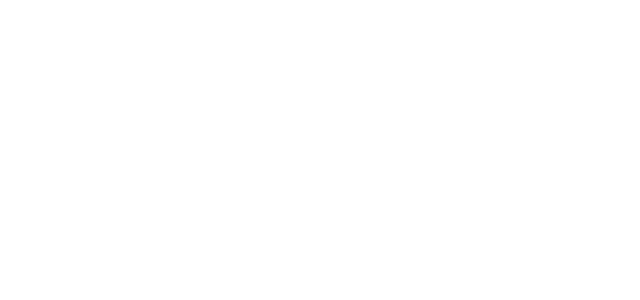
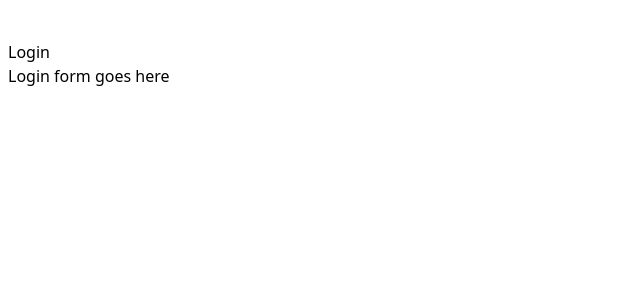
Before and after one commit to OBS-DevOps24/whoknows-legacy, a React (Vite) app in the folder frontend/: page /login in a window 1280 px wide. Before the commit this address had no page. Shown: the top 300 px of the page, without its empty margins (0-640 px from the left). Built offline with nearby package versions, Linux system fonts and the light colour scheme.

Commit message:
added search + login route with empty html.

```diff
--- a/frontend/src/App.tsx
+++ b/frontend/src/App.tsx
@@ -3,14 +3,18 @@ import Layout from "./Layout";
 import { Routes, Route } from "react-router-dom";
 import About from "./pages/about/About";
 import Register from "./pages/register/Register";
+import Login from "./pages/login/Login";
+import Search from "./pages/search/Search";
 
 function App() {
   return (
 
     <Layout>
       <Routes>
+        <Route path="/" element={<Search />} />
         <Route path="/about" element={<About />} />
         <Route path="/register" element={<Register />} />
+        <Route path="/login" element={<Login />} />
       </Routes>
     </Layout>
   );
--- /dev/null
+++ b/frontend/src/pages/login/Login.tsx
@@ -0,0 +1,10 @@
+const Login = () => {
+    return (
+        <div>
+            <h1>Login</h1>
+            <p>Login form goes here</p>
+        </div>
+    )
+}
+
+export default Login;
--- /dev/null
+++ b/frontend/src/pages/login/LoginForm.tsx
@@ -0,0 +1,9 @@
+const LoginForm = () => {
+    return (
+        <div>
+            <h1>Login form goes here</h1>
+        </div>
+    )
+}
+
+export default LoginForm;
--- /dev/null
+++ b/frontend/src/pages/search/Search.tsx
@@ -0,0 +1,9 @@
+const Search = () => {
+    return (
+        <div>
+            <h1>Search</h1>
+        </div>
+    )
+}
+
+export default Search;
```
